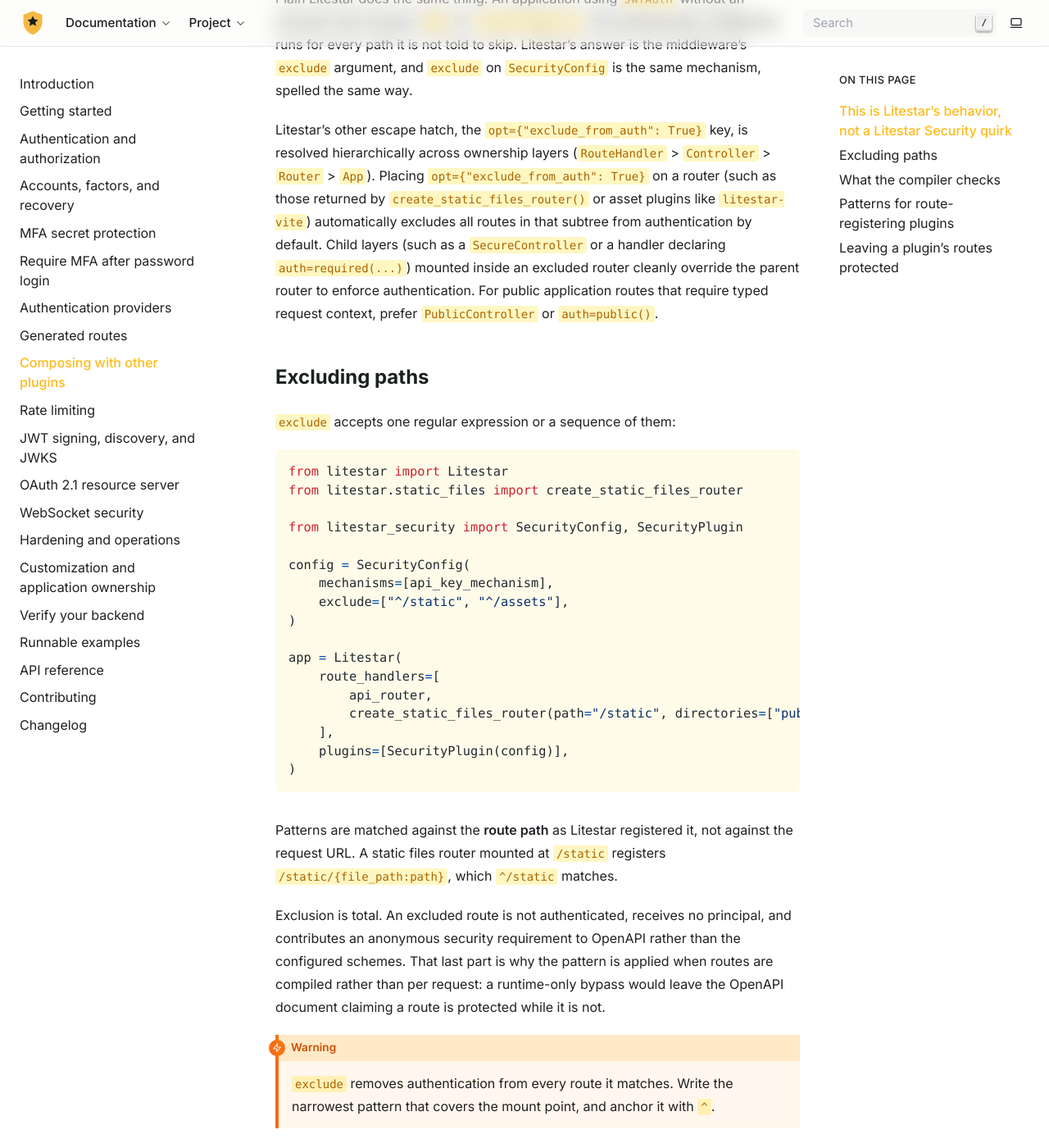
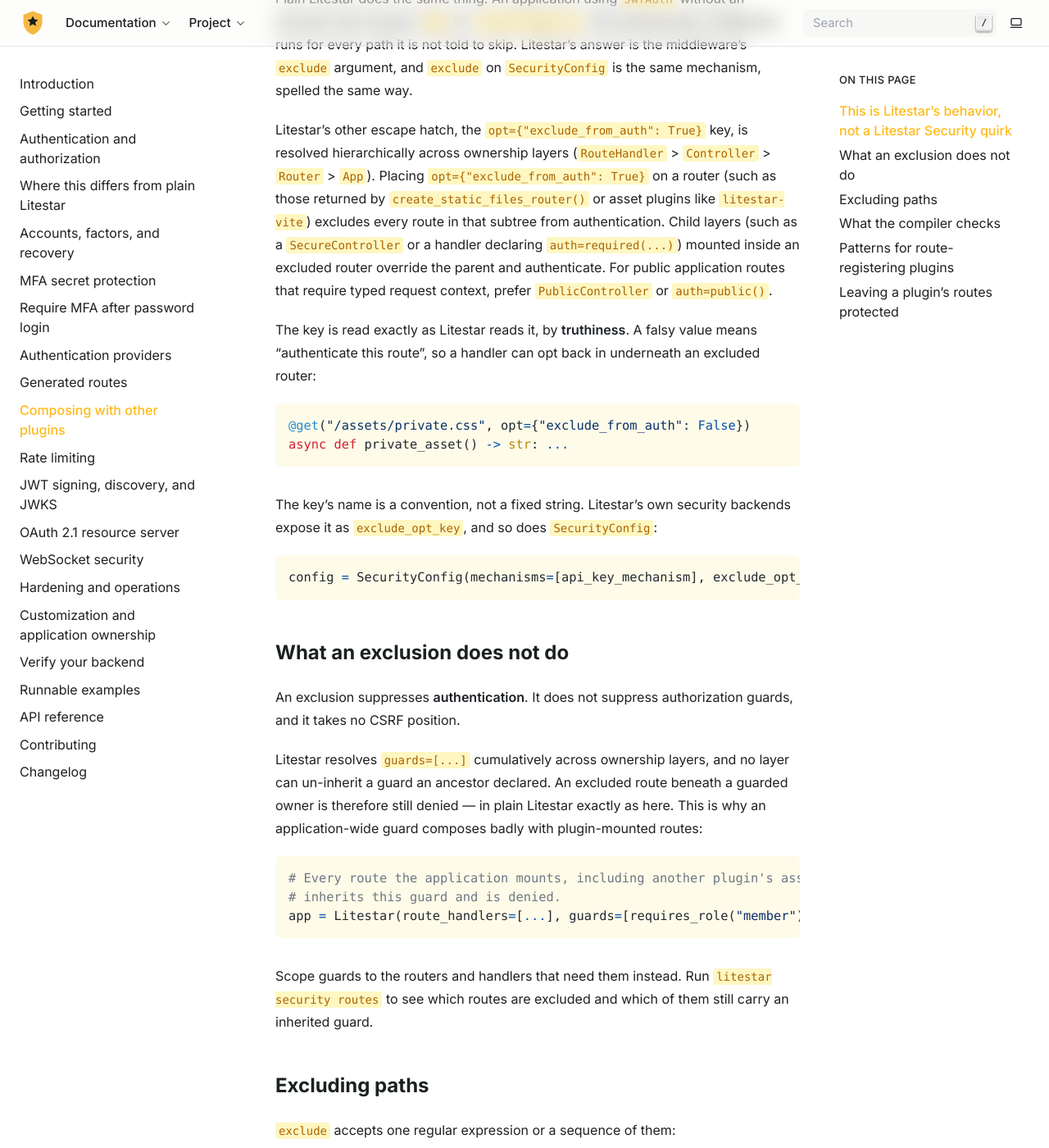
Before and after one commit to cofin/litestar-security, a Sphinx documentation site: the page built from docs/composition.rst, in a window 1280 px wide and 1400 px high, scrolled down 500 px. Shown: the whole window at 82% size. Built offline with Sphinx 7.4.7, drawn with Linux system fonts in a browser that asks for light colours; some of the changed text lies outside the part shown.

Commit message:
docs: describe what an exclusion does and does not cover
The composition guide claimed exclusion was "total" and that an excluded route
receives no principal. Neither was accurate: the route does receive the
anonymous principal, and it remains subject to any guard it inherits.

State the boundaries instead. Exclusion suppresses authentication; it does not
suppress guards, which Litestar resolves cumulatively so that no layer can
un-inherit an ancestor's, and it takes no CSRF position. Document the truthiness
reading, the configurable key name, and the two deliberate differences from
plain Litestar, and add the 0.6.0 entry.

```diff
--- a/docs/composition.rst
+++ b/docs/composition.rst
@@ -25,11 +25,49 @@ Litestar's other escape hatch, the ``opt={"exclude_from_auth": True}`` key,
 is resolved hierarchically across ownership layers (``RouteHandler`` > ``Controller`` > ``Router`` > ``App``).
 Placing ``opt={"exclude_from_auth": True}`` on a router (such as those returned by
 :func:`~litestar.static_files.create_static_files_router` or asset plugins like ``litestar-vite``)
-automatically excludes all routes in that subtree from authentication by default.
-Child layers (such as a :class:`~litestar_security.SecureController` or a handler
-declaring ``auth=required(...)``) mounted inside an excluded router cleanly override the
-parent router to enforce authentication. For public application routes that require
-typed request context, prefer :class:`~litestar_security.PublicController` or ``auth=public()``.
+excludes every route in that subtree from authentication. Child layers (such as a
+:class:`~litestar_security.SecureController` or a handler declaring
+``auth=required(...)``) mounted inside an excluded router override the parent and
+authenticate. For public application routes that require typed request context,
+prefer :class:`~litestar_security.PublicController` or ``auth=public()``.
+
+The key is read exactly as Litestar reads it, by **truthiness**. A falsy value
+means "authenticate this route", so a handler can opt back in underneath an
+excluded router:
+
+.. code-block:: python
+
+   @get("/assets/private.css", opt={"exclude_from_auth": False})
+   async def private_asset() -> str: ...
+
+The key's name is a convention, not a fixed string. Litestar's own security
+backends expose it as ``exclude_opt_key``, and so does
+:class:`~litestar_security.SecurityConfig`:
+
+.. code-block:: python
+
+   config = SecurityConfig(mechanisms=[api_key_mechanism], exclude_opt_key="skip_my_auth")
+
+What an exclusion does not do
+=============================
+
+An exclusion suppresses **authentication**. It does not suppress
+authorization guards, and it takes no CSRF position.
+
+Litestar resolves ``guards=[...]`` cumulatively across ownership layers, and no
+layer can un-inherit a guard an ancestor declared. An excluded route beneath a
+guarded owner is therefore still denied — in plain Litestar exactly as here.
+This is why an application-wide guard composes badly with plugin-mounted routes:
+
+.. code-block:: python
+
+   # Every route the application mounts, including another plugin's assets,
+   # inherits this guard and is denied.
+   app = Litestar(route_handlers=[...], guards=[requires_role("member")])
+
+Scope guards to the routers and handlers that need them instead. Run
+``litestar security routes`` to see which routes are excluded and which of them
+still carry an inherited guard.
 
 Excluding paths
 ===============
@@ -60,11 +98,17 @@ Patterns are matched against the **route path** as Litestar registered it, not
 against the request URL. A static files router mounted at ``/static`` registers
 ``/static/{file_path:path}``, which ``^/static`` matches.
 
-Exclusion is total. An excluded route is not authenticated, receives no
-principal, and contributes an anonymous security requirement to OpenAPI rather
-than the configured schemes. That last part is why the pattern is applied when
-routes are compiled rather than per request: a runtime-only bypass would leave
-the OpenAPI document claiming a route is protected while it is not.
+An excluded route is not authenticated, and it contributes an anonymous security
+requirement to OpenAPI rather than the configured schemes. That last part is why
+the pattern is applied when routes are compiled rather than per request: a
+runtime-only bypass would leave the OpenAPI document claiming a route is
+protected while it is not.
+
+An excluded route still receives the anonymous :class:`~litestar_security.Principal`
+and its :class:`~litestar_security.SecurityContext`, so ``principal`` and
+``security_context`` stay injectable there. Plain Litestar leaves those scope
+keys unset; populating them is a deliberate difference that keeps the reserved
+dependencies usable on every route.
 
 .. warning::
 
```
Also changed, not shown: docs/authentication.rst (+15 -0 lines), docs/changelog.rst (+34 -0 lines).
